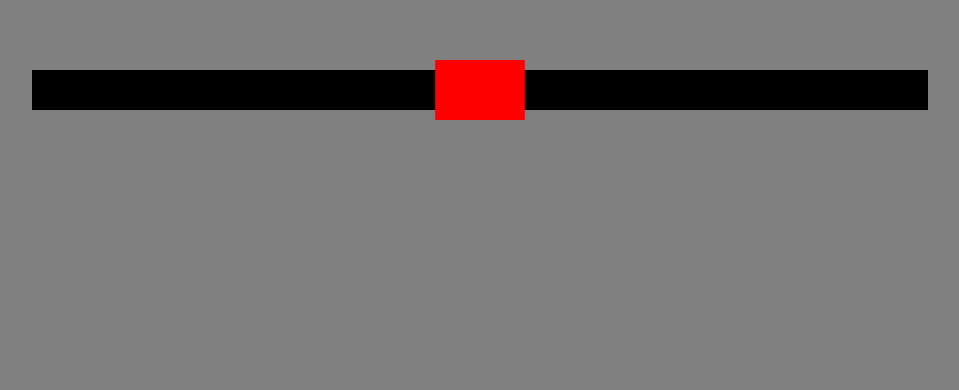
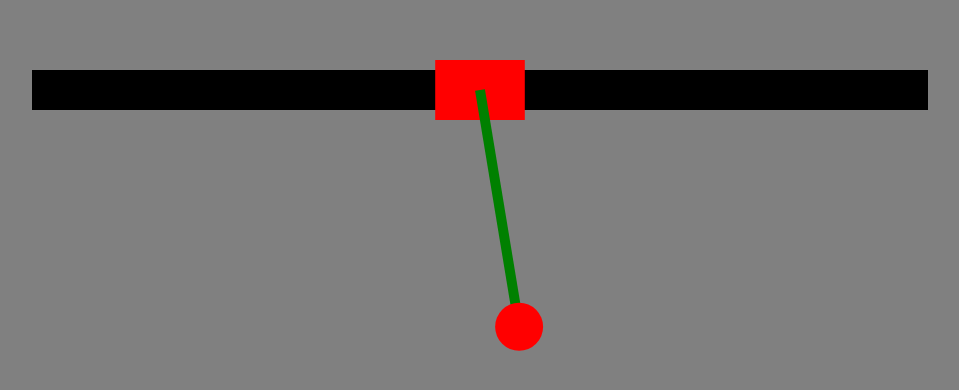
Before and after one commit to Jackson-Murphy04/ML-Balancing-Pendulum, a plain HTML site: page index.html in a window 1280 px wide. Shown: the part 310-700 px from the top of the page, without its empty margins (160-1119 px from the left). Drawn offline with Linux system fonts and the light colour scheme.

Commit message:
Pendulum in with basic physics and attached to center of cart, need to add the physics that make the pendulum react to the cart movment

```diff
--- a/cart.js
+++ b/cart.js
@@ -23,6 +23,7 @@ class Cart {
     update() {
         this.#move();
         this.polygon = this.#createPolygon();
+        this.middle = this.#calculateMiddle();
     }
 
     #move() {
@@ -33,12 +34,6 @@ class Cart {
         if(this.controls.right) {
             this.speed += this.acceleration;
         }
-
-        /*
-        if(!this.controls.left && !this.controls.right) {
-            this.speed = 0;
-        }
-*/
 
         //apply friction
         if(this.speed < 0) {
@@ -94,6 +89,14 @@ class Cart {
         return points;
     }
 
+    #calculateMiddle() {
+        const middle = [];
+        const x = this.x + (this.width / 2);
+        const y = this.y + (this.height / 2);
+        middle.push({x: x, y: y});
+        return middle;
+    }
+
     draw(ctx) {
         ctx.fillStyle = "red";
         //draw based on polygon points
--- a/index.html
+++ b/index.html
@@ -11,6 +11,7 @@
 
     <script src="controls.js"></script>
     <script src="cart.js"></script>
+    <script src="pendulum.js"></script>
     <script src="main.js"></script>
 </body>
 </html>
--- a/main.js
+++ b/main.js
@@ -23,8 +23,11 @@ window.addEventListener("resize", () => {
     ctx.fillRect(canvas.width / 2 - railWidth / 2, canvas.height / 2 - railHeight / 2, railWidth, railHeight);
 });
 
-//initialize pendulum cart and draw
+//initialize pendulum cart
 const cart = new Cart(canvas.width / 2 - railWidth * 0.1 / 2, railTop - railHeight * 0.25, railWidth * 0.1, railHeight * 1.5, railMin, railMax);
+
+//initialize pendulum
+const pendulum = new Pendulum((canvas.height / 2) * .6, (canvas.height / 2) * .6 * .1, canvas.width / 2, railTop + railHeight / 2, Math.PI / 4);
 
 // Start the animation loop
 animate();
@@ -36,10 +39,13 @@ function animate() {
     ctx.fillStyle = "black";
     ctx.fillRect(railMin, railTop, railWidth, railHeight);
 
-    // Update and draw the cart
+    // Update and draw the cart and pendulum
     cart.update();
+    pendulum.update(cart.middle);
     ctx.save();
     cart.draw(ctx);
+    pendulum.draw(ctx);
     ctx.restore();
     requestAnimationFrame(animate);
+
 }
--- /dev/null
+++ b/pendulum.js
@@ -0,0 +1,50 @@
+
+class Pendulum {
+    constructor (length, radius, x, y, angle) {
+        this.length = length;
+        this.radius = radius;
+        this.x = x;
+        this.y = y;
+        this.angle = angle;
+
+        this.angleV = 0;
+        this.angleA = 0;
+        this.force = 0;
+        this.bobX;
+        this.bobY;
+        this.gravity = 1;
+    }
+
+    update(middle) {
+        //update pendulum force based on gravity value and angle
+        this.force = this.gravity * Math.sin(this.angle);
+        //calculate angle accel
+        this.angleA = (-1 * this.force) / this.length;
+        //calculate angle velocity
+        this.angleV += this.angleA;
+        this.angle += this.angleV;
+
+        //add some friction to slow down over time
+        this.angleV *= .99
+
+        this.bobX = this.length * Math.sin(this.angle) + this.x;
+        this.bobY = this.length * Math.cos(this.angle) + this.y;
+
+        this.x = middle[0].x;
+        this.y = middle[0].y;
+    }
+
+    draw(ctx) {
+        ctx.lineWidth = 10;
+        ctx.fillStyle = "red";
+        ctx.strokeStyle = "green";
+        ctx.beginPath();
+        ctx.moveTo(this.x, this.y);
+        ctx.lineTo(this.bobX, this.bobY)
+        ctx.stroke();
+
+        ctx.beginPath();
+        ctx.arc(this.bobX, this.bobY, this.radius, 0, Math.PI * 2);
+        ctx.fill();
+    }
+}
```
